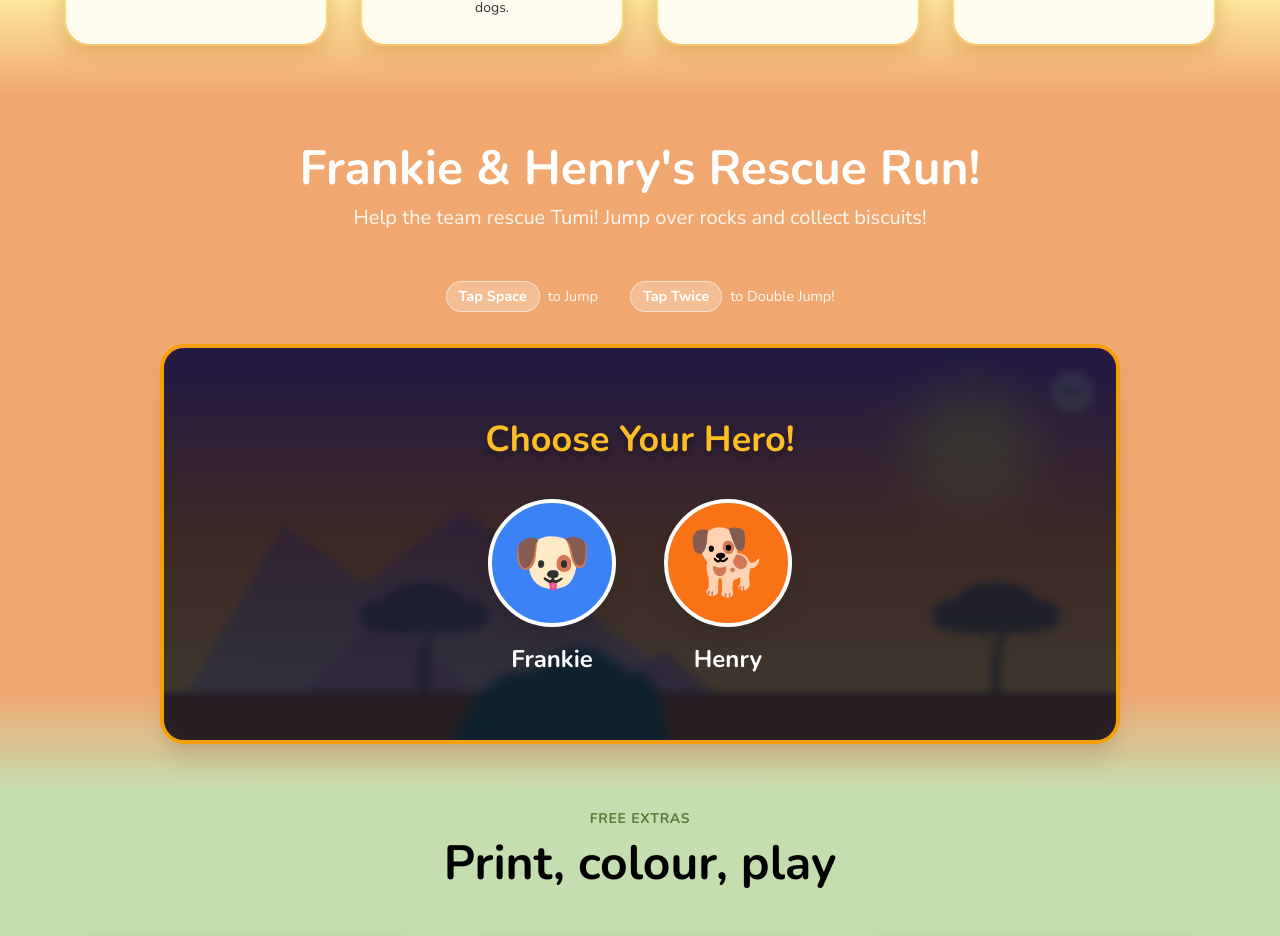
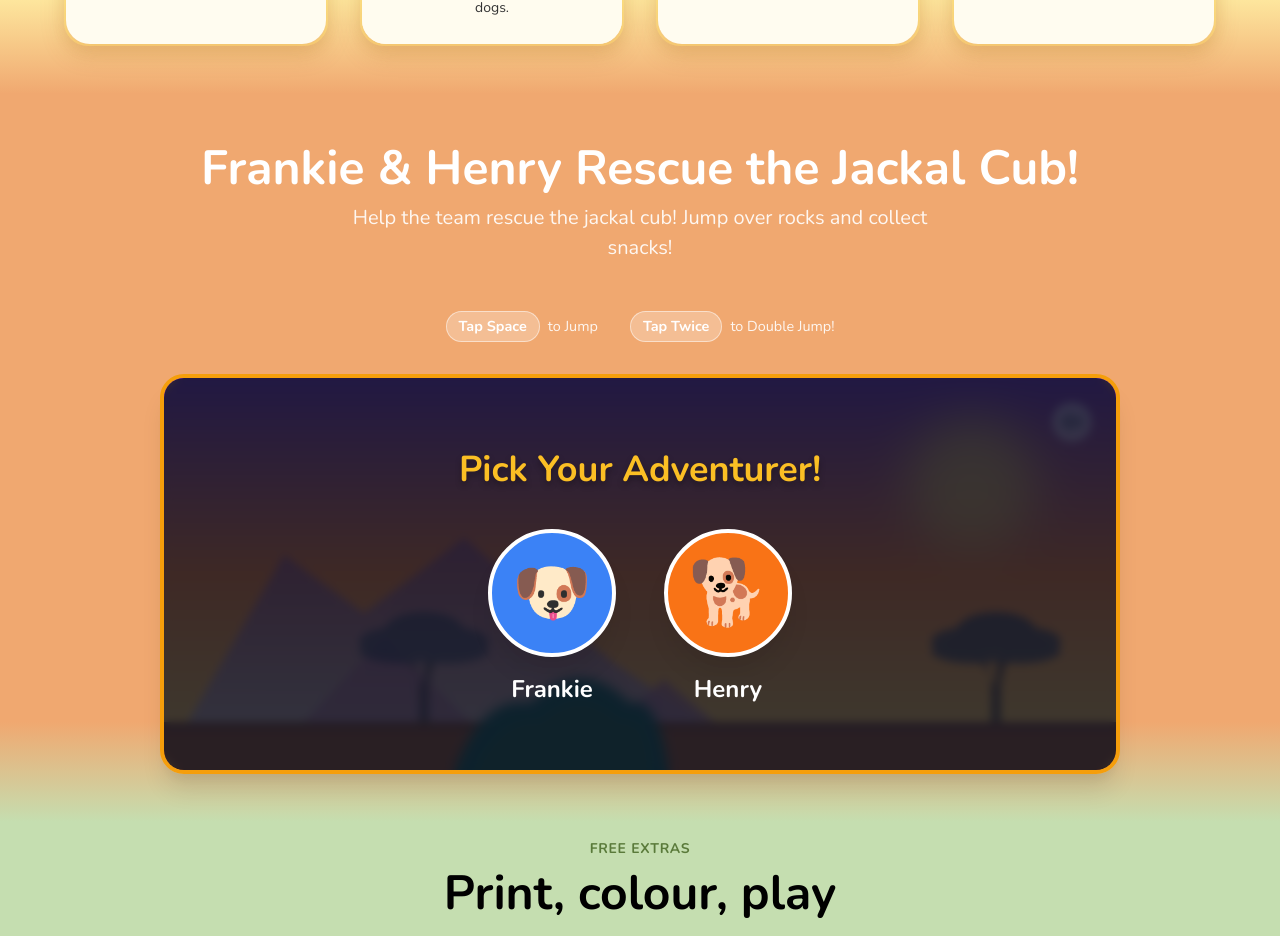
Before and after one commit to michelecameron21-art/Frankie-Henry-Website, a React (Vite) app: page / in a window 1280 px wide. Shown: the part 2154-3090 px from the top of the page. Built offline with nearby package versions, Linux system fonts and the light colour scheme.

Commit message:
Update game title, subtitle, and character select text

```diff
--- a/src/components/Game.jsx
+++ b/src/components/Game.jsx
@@ -406,10 +406,10 @@ export default function Game() {
             <div className="container" style={{ margin: '0 auto', maxWidth: '1200px', position: 'relative', zIndex: 1 }}>
                 <div style={{ textAlign: 'center', marginBottom: '2rem' }}>
                     <h2 className="heading-lg" style={{ marginBottom: '0.5rem', color: isNight ? '#FDE047' : '#fff' }}>
-                        {isNight ? "The Midnight Dash!" : "Frankie & Henry's Rescue Run!"}
+                        {isNight ? "The Midnight Dash!" : "Frankie & Henry Rescue the Jackal Cub!"}
                     </h2>
                     <p className="subheading" style={{ color: isNight ? '#cbd5e1' : 'rgba(255,255,255,0.9)' }}>
-                        {isNight ? "Race home under the stars! Watch out for Termite Mounds!" : "Help the team rescue Tumi! Jump over rocks and collect biscuits!"}
+                        {isNight ? "Race home under the stars! Watch out for Termite Mounds!" : "Help the team rescue the jackal cub! Jump over rocks and collect snacks!"}
                     </p>
 
                     <div style={{ display: 'flex', justifyContent: 'center', gap: '2rem', marginTop: '1.5rem', flexWrap: 'wrap', fontSize: '0.9rem' }}>
@@ -562,7 +562,7 @@ export default function Game() {
                     {/* Character Select */}
                     {gameState === 'SELECT' && (
                         <div style={{ ...overlayStyle, background: 'rgba(15, 23, 42, 0.8)', backdropFilter: 'blur(4px)' }}>
-                            <h3 style={{ fontSize: '2.25rem', fontWeight: 900, color: '#FBBF24', marginBottom: '2rem', textShadow: '0 4px 6px rgba(0,0,0,0.3)' }}>Choose Your Hero!</h3>
+                            <h3 style={{ fontSize: '2.25rem', fontWeight: 900, color: '#FBBF24', marginBottom: '2rem', textShadow: '0 4px 6px rgba(0,0,0,0.3)' }}>Pick Your Adventurer!</h3>
                             <div style={{ display: 'flex', gap: '3rem' }}>
                                 <button
                                     onClick={(e) => { e.stopPropagation(); setCharacter('frankie'); startGame(1); }}
```
